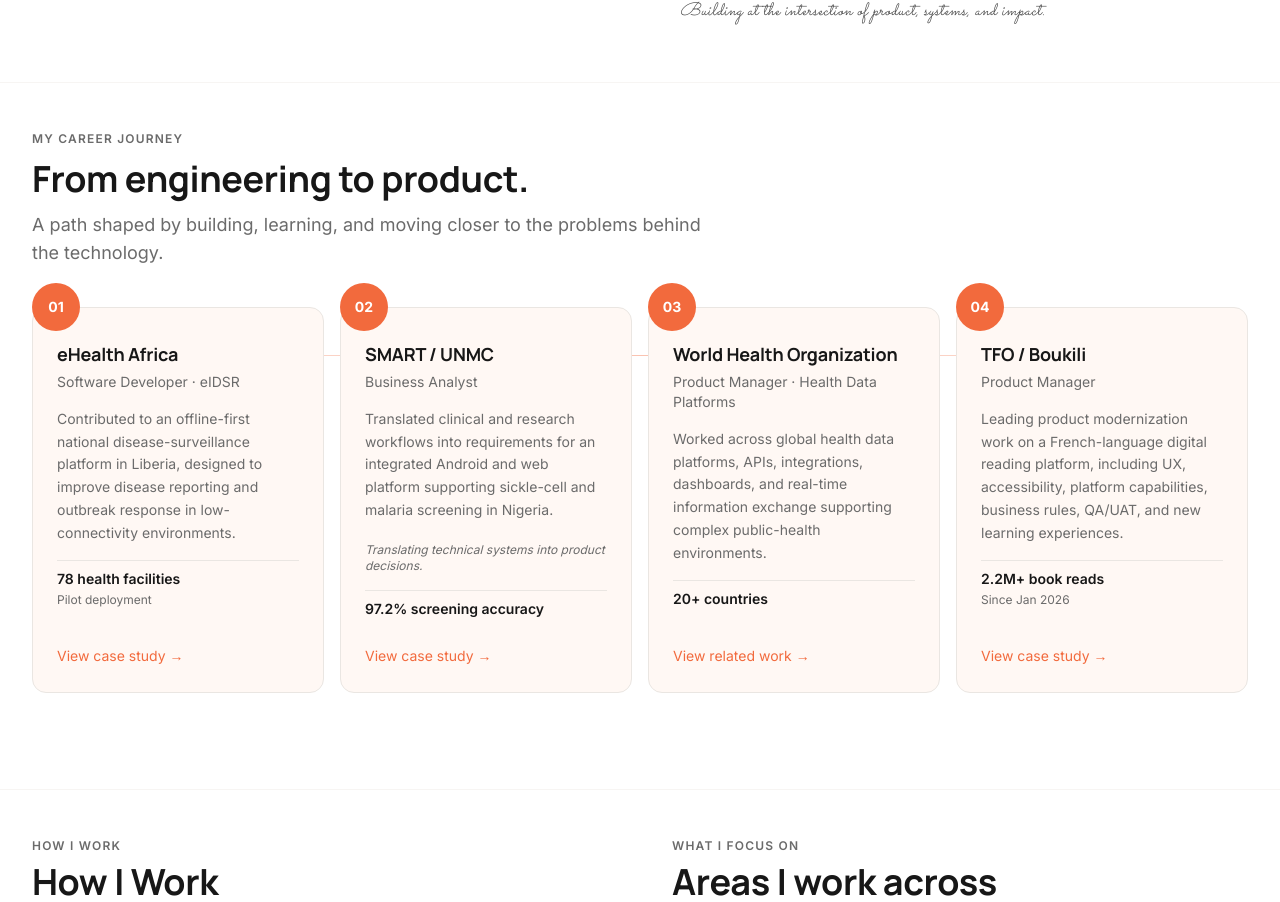
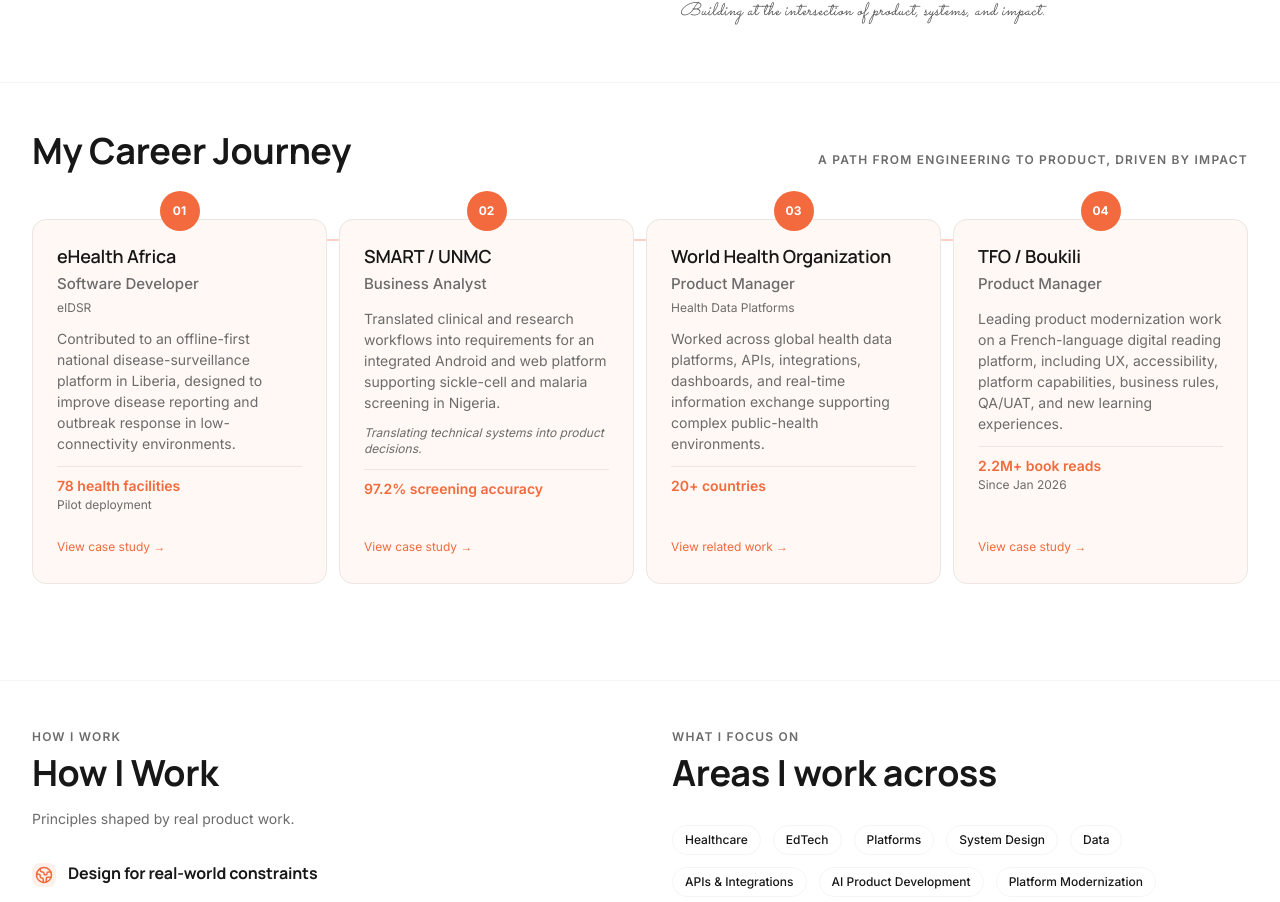
Before and after one commit to abdoulayebinta/my-portfolio, a Next.js app in the folder frontend/: page /about in a window 1280 px wide. Shown: the part 780-1682 px from the top of the page. Built offline with nearby package versions, Linux system fonts and the light colour scheme.

Commit message:
Rebuild Career Journey to match the reference

```diff
--- a/frontend/components/sections/about-story.tsx
+++ b/frontend/components/sections/about-story.tsx
@@ -90,48 +90,47 @@
       <section className="py-10 md:py-12">
         <div className="container mx-auto px-4 md:px-8">
           {/* Section Header */}
-            <div className="mb-10">
-              <div className="text-xs font-semibold text-muted-foreground uppercase tracking-widest mb-3">
-                My Career Journey
-              </div>
-              <h2 className="text-3xl md:text-4xl font-bold mb-3">From engineering to product.</h2>
-              <p className="text-base md:text-lg text-muted-foreground max-w-2xl">
-                A path shaped by building, learning, and moving closer to the problems behind the technology.
+          <div className="flex flex-col md:flex-row md:items-baseline md:justify-between gap-2 md:gap-8 mb-12">
+            <h2 className="text-3xl md:text-4xl font-bold">My Career Journey</h2>
+            <p className="text-[11px] md:text-xs font-semibold text-muted-foreground uppercase tracking-widest whitespace-nowrap">
+              A Path From Engineering to Product, Driven by Impact
             </p>
           </div>
 
-            {/* Milestone Cards */}
+          {/* Timeline */}
           <div className="relative">
             {/* Desktop Connector Line */}
-              <div className="hidden md:block absolute top-12 left-0 right-0 h-px bg-gradient-to-r from-primary/20 via-primary/40 to-primary/20 z-0" />
+            <div className="hidden md:block absolute top-5 left-0 right-0 h-0.5 bg-primary/30 z-0" />
 
             {/* Cards Grid */}
-              <div className="grid grid-cols-1 md:grid-cols-4 gap-6 md:gap-4 relative z-10">
+            <div className="grid grid-cols-1 md:grid-cols-4 gap-6 md:gap-3 relative z-10">
 
               {/* Card 1: eHealth Africa */}
               <div className="relative">
                 {/* Milestone Circle */}
-                  <div className="absolute -top-6 left-0 w-12 h-12 rounded-full bg-primary text-primary-foreground flex items-center justify-center font-bold text-sm">
+                <div className="absolute -top-7 left-3 md:left-1/2 md:-translate-x-1/2 w-10 h-10 rounded-full bg-primary text-primary-foreground flex items-center justify-center font-bold text-xs">
                   01
                 </div>
 
                 {/* Card */}
-                  <div className="pt-8 p-6 rounded-[14px] bg-[#FFF8F4] dark:bg-[#FFF8F4]/5 border border-[#EAE6E2] dark:border-border/40 space-y-4 h-full flex flex-col">
-                    <div>
-                      <h3 className="text-base md:text-lg font-bold text-foreground mb-1">eHealth Africa</h3>
-                      <p className="text-sm text-muted-foreground">Software Developer · eIDSR</p>
+                <div className="pt-8 p-5 md:p-6 rounded-[14px] bg-[#FFF8F4] dark:bg-[#FFF8F4]/5 border border-[#EAE6E2] dark:border-border/40 space-y-3 h-full flex flex-col">
+                  <div className="space-y-1">
+                    <h3 className="text-[18px] md:text-[18px] font-semibold text-foreground">eHealth Africa</h3>
+                    <p className="text-[15px] text-muted-foreground font-medium">Software Developer</p>
+                    <p className="text-xs text-muted-foreground">eIDSR</p>
                   </div>
 
-                    <p className="text-sm text-muted-foreground leading-relaxed">
+                  <p className="text-[14px] text-muted-foreground leading-[1.5]">
                     Contributed to an offline-first national disease-surveillance platform in Liberia, designed to improve disease reporting and outbreak response in low-connectivity environments.
                   </p>
 
                   <div className="pt-2 border-t border-[#EAE6E2] dark:border-border/30">
-                      <p className="text-sm font-semibold text-foreground">78 health facilities<br/><span className="text-xs font-normal text-muted-foreground">Pilot deployment</span></p>
+                    <p className="text-[14px] font-semibold text-primary">78 health facilities</p>
+                    <p className="text-xs text-muted-foreground">Pilot deployment</p>
                   </div>
 
                   <div className="mt-auto pt-2">
-                      <Link href="/case-studies/eidsr-digitizing-outbreak-response-west-africa" className="text-sm text-primary hover:text-primary/80 transition-colors inline-flex items-center gap-1">
+                    <Link href="/case-studies/eidsr-digitizing-outbreak-response-west-africa" className="text-xs text-primary hover:text-primary/80 transition-colors inline-flex items-center gap-1 [cursor:pointer]">
                       View case study →
                     </Link>
                   </div>
@@ -141,31 +140,31 @@
               {/* Card 2: SMART / UNMC */}
               <div className="relative">
                 {/* Milestone Circle */}
-                  <div className="absolute -top-6 left-0 w-12 h-12 rounded-full bg-primary text-primary-foreground flex items-center justify-center font-bold text-sm">
+                <div className="absolute -top-7 left-3 md:left-1/2 md:-translate-x-1/2 w-10 h-10 rounded-full bg-primary text-primary-foreground flex items-center justify-center font-bold text-xs">
                   02
                 </div>
 
                 {/* Card */}
-                  <div className="pt-8 p-6 rounded-[14px] bg-[#FFF8F4] dark:bg-[#FFF8F4]/5 border border-[#EAE6E2] dark:border-border/40 space-y-4 h-full flex flex-col">
-                    <div>
-                      <h3 className="text-base md:text-lg font-bold text-foreground mb-1">SMART / UNMC</h3>
-                      <p className="text-sm text-muted-foreground">Business Analyst</p>
+                <div className="pt-8 p-5 md:p-6 rounded-[14px] bg-[#FFF8F4] dark:bg-[#FFF8F4]/5 border border-[#EAE6E2] dark:border-border/40 space-y-3 h-full flex flex-col">
+                  <div className="space-y-1">
+                    <h3 className="text-[18px] md:text-[18px] font-semibold text-foreground">SMART / UNMC</h3>
+                    <p className="text-[15px] text-muted-foreground font-medium">Business Analyst</p>
                   </div>
 
-                    <p className="text-sm text-muted-foreground leading-relaxed">
+                  <p className="text-[14px] text-muted-foreground leading-[1.5]">
                     Translated clinical and research workflows into requirements for an integrated Android and web platform supporting sickle-cell and malaria screening in Nigeria.
                   </p>
 
-                    <p className="text-xs italic text-muted-foreground pt-1">
+                  <p className="text-xs italic text-muted-foreground">
                     Translating technical systems into product decisions.
                   </p>
 
                   <div className="pt-2 border-t border-[#EAE6E2] dark:border-border/30">
-                      <p className="text-sm font-semibold text-foreground">97.2% screening accuracy</p>
+                    <p className="text-[14px] font-semibold text-primary">97.2% screening accuracy</p>
                   </div>
 
                   <div className="mt-auto pt-2">
-                      <Link href="/case-studies/unmc-digital-health-screening" className="text-sm text-primary hover:text-primary/80 transition-colors inline-flex items-center gap-1">
+                    <Link href="/case-studies/unmc-digital-health-screening" className="text-xs text-primary hover:text-primary/80 transition-colors inline-flex items-center gap-1 [cursor:pointer]">
                       View case study →
                     </Link>
                   </div>
@@ -175,27 +174,28 @@
               {/* Card 3: WHO */}
               <div className="relative">
                 {/* Milestone Circle */}
-                  <div className="absolute -top-6 left-0 w-12 h-12 rounded-full bg-primary text-primary-foreground flex items-center justify-center font-bold text-sm">
+                <div className="absolute -top-7 left-3 md:left-1/2 md:-translate-x-1/2 w-10 h-10 rounded-full bg-primary text-primary-foreground flex items-center justify-center font-bold text-xs">
                   03
                 </div>
 
                 {/* Card */}
-                  <div className="pt-8 p-6 rounded-[14px] bg-[#FFF8F4] dark:bg-[#FFF8F4]/5 border border-[#EAE6E2] dark:border-border/40 space-y-4 h-full flex flex-col">
-                    <div>
-                      <h3 className="text-base md:text-lg font-bold text-foreground mb-1">World Health Organization</h3>
-                      <p className="text-sm text-muted-foreground">Product Manager · Health Data Platforms</p>
+                <div className="pt-8 p-5 md:p-6 rounded-[14px] bg-[#FFF8F4] dark:bg-[#FFF8F4]/5 border border-[#EAE6E2] dark:border-border/40 space-y-3 h-full flex flex-col">
+                  <div className="space-y-1">
+                    <h3 className="text-[18px] md:text-[18px] font-semibold text-foreground">World Health Organization</h3>
+                    <p className="text-[15px] text-muted-foreground font-medium">Product Manager</p>
+                    <p className="text-xs text-muted-foreground">Health Data Platforms</p>
                   </div>
 
-                    <p className="text-sm text-muted-foreground leading-relaxed">
+                  <p className="text-[14px] text-muted-foreground leading-[1.5]">
                     Worked across global health data platforms, APIs, integrations, dashboards, and real-time information exchange supporting complex public-health environments.
                   </p>
 
                   <div className="pt-2 border-t border-[#EAE6E2] dark:border-border/30">
-                      <p className="text-sm font-semibold text-foreground">20+ countries</p>
+                    <p className="text-[14px] font-semibold text-primary">20+ countries</p>
                   </div>
 
                   <div className="mt-auto pt-2">
-                      <Link href="/work" className="text-sm text-primary hover:text-primary/80 transition-colors inline-flex items-center gap-1">
+                    <Link href="/work" className="text-xs text-primary hover:text-primary/80 transition-colors inline-flex items-center gap-1 [cursor:pointer]">
                       View related work →
                     </Link>
                   </div>
@@ -205,27 +205,28 @@
               {/* Card 4: TFO / Boukili */}
               <div className="relative">
                 {/* Milestone Circle */}
-                  <div className="absolute -top-6 left-0 w-12 h-12 rounded-full bg-primary text-primary-foreground flex items-center justify-center font-bold text-sm">
+                <div className="absolute -top-7 left-3 md:left-1/2 md:-translate-x-1/2 w-10 h-10 rounded-full bg-primary text-primary-foreground flex items-center justify-center font-bold text-xs">
                   04
                 </div>
 
                 {/* Card */}
-                  <div className="pt-8 p-6 rounded-[14px] bg-[#FFF8F4] dark:bg-[#FFF8F4]/5 border border-[#EAE6E2] dark:border-border/40 space-y-4 h-full flex flex-col">
-                    <div>
-                      <h3 className="text-base md:text-lg font-bold text-foreground mb-1">TFO / Boukili</h3>
-                      <p className="text-sm text-muted-foreground">Product Manager</p>
+                <div className="pt-8 p-5 md:p-6 rounded-[14px] bg-[#FFF8F4] dark:bg-[#FFF8F4]/5 border border-[#EAE6E2] dark:border-border/40 space-y-3 h-full flex flex-col">
+                  <div className="space-y-1">
+                    <h3 className="text-[18px] md:text-[18px] font-semibold text-foreground">TFO / Boukili</h3>
+                    <p className="text-[15px] text-muted-foreground font-medium">Product Manager</p>
                   </div>
 
-                    <p className="text-sm text-muted-foreground leading-relaxed">
+                  <p className="text-[14px] text-muted-foreground leading-[1.5]">
                     Leading product modernization work on a French-language digital reading platform, including UX, accessibility, platform capabilities, business rules, QA/UAT, and new learning experiences.
                   </p>
 
                   <div className="pt-2 border-t border-[#EAE6E2] dark:border-border/30">
-                      <p className="text-sm font-semibold text-foreground">2.2M+ book reads<br/><span className="text-xs font-normal text-muted-foreground">Since Jan 2026</span></p>
+                    <p className="text-[14px] font-semibold text-primary">2.2M+ book reads</p>
+                    <p className="text-xs text-muted-foreground">Since Jan 2026</p>
                   </div>
 
                   <div className="mt-auto pt-2">
-                      <Link href="/case-studies/healthcare-diagnostic-assistant" className="text-sm text-primary hover:text-primary/80 transition-colors inline-flex items-center gap-1">
+                    <Link href="/case-studies/healthcare-diagnostic-assistant" className="text-xs text-primary hover:text-primary/80 transition-colors inline-flex items-center gap-1 [cursor:pointer]">
                       View case study →
                     </Link>
                   </div>
```
Lines whose indentation alone changed are shown as unchanged.
